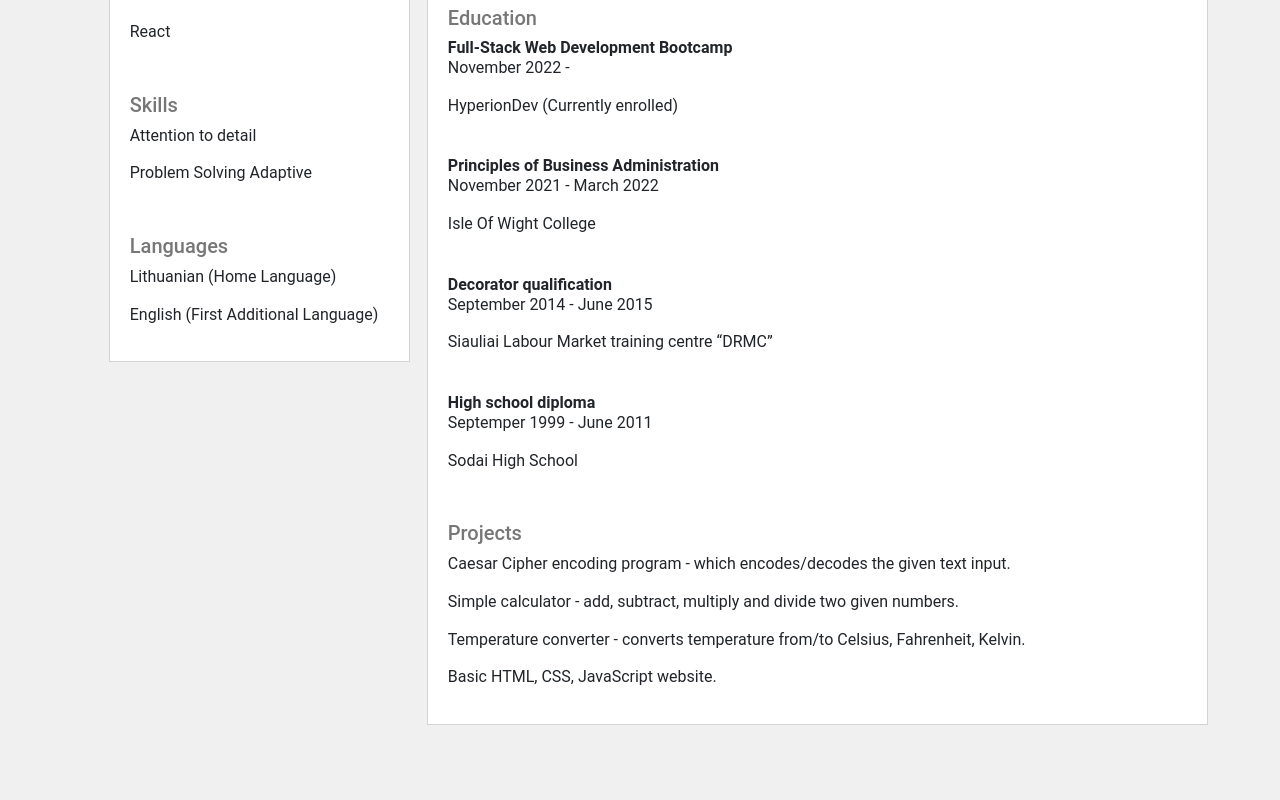
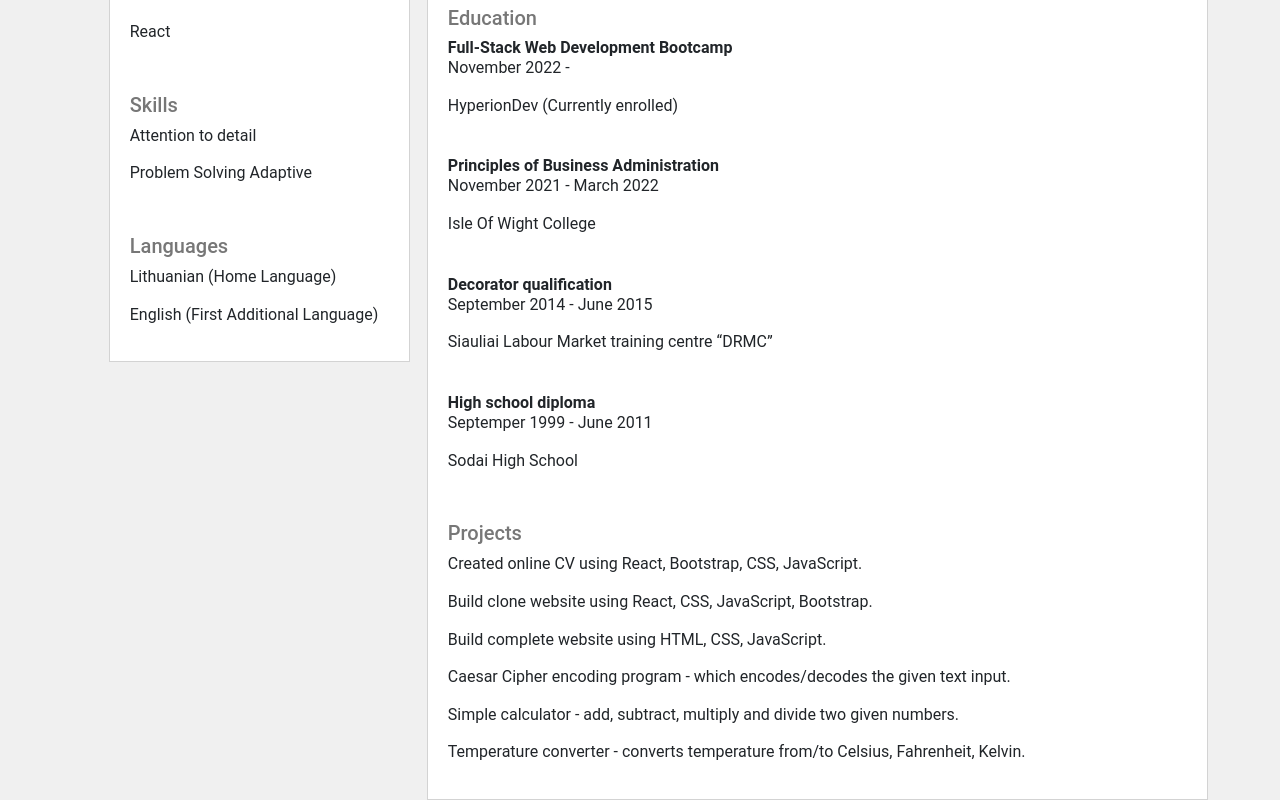
Before and after one commit to RobertasKirkickas/CV, a React (Create React App) app: page / in a window 1280 px wide. Shown: the part 745-1545 px from the top of the page. Before the commit the page ends 1470 px from the top, so only its background shows below. Built offline with nearby package versions, Linux system fonts and the light colour scheme.

Commit message:
General update

```diff
--- a/src/Cv-middle.js
+++ b/src/Cv-middle.js
@@ -56,10 +56,12 @@ return (
 <br></br>
 <h2>Projects</h2>
 <div className="projects">
+<p>Created online CV using React, Bootstrap, CSS, JavaScript.</p>
+<p>Build clone website using React, CSS, JavaScript, Bootstrap. </p>
+<p>Build complete website using HTML, CSS, JavaScript.</p>
 <p>Caesar Cipher encoding program - which encodes/decodes the given text input.</p>
 <p>Simple calculator - add, subtract, multiply and divide two given numbers.</p>
 <p>Temperature converter - converts temperature from/to Celsius, Fahrenheit, Kelvin.</p>
-<p>Basic HTML, CSS, JavaScript website.</p>
 </div>
 </div>
 );
```
